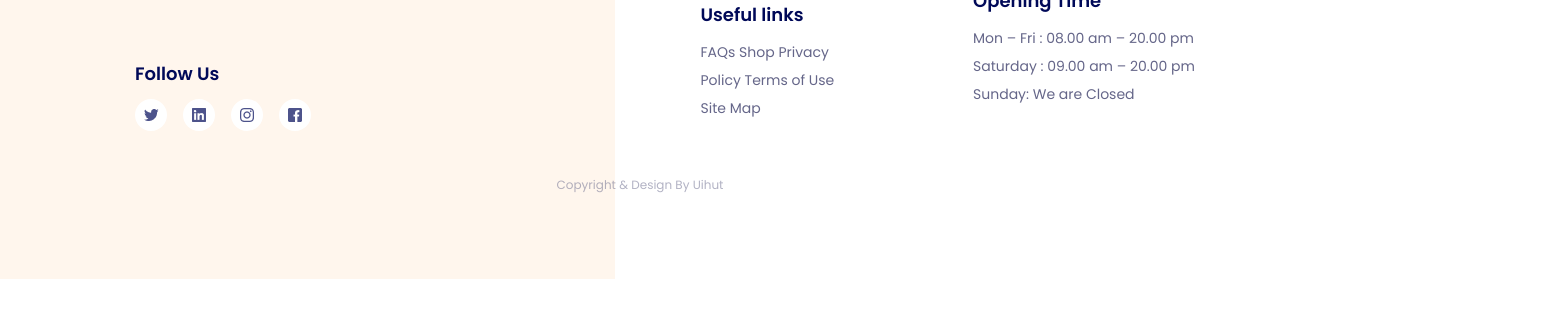
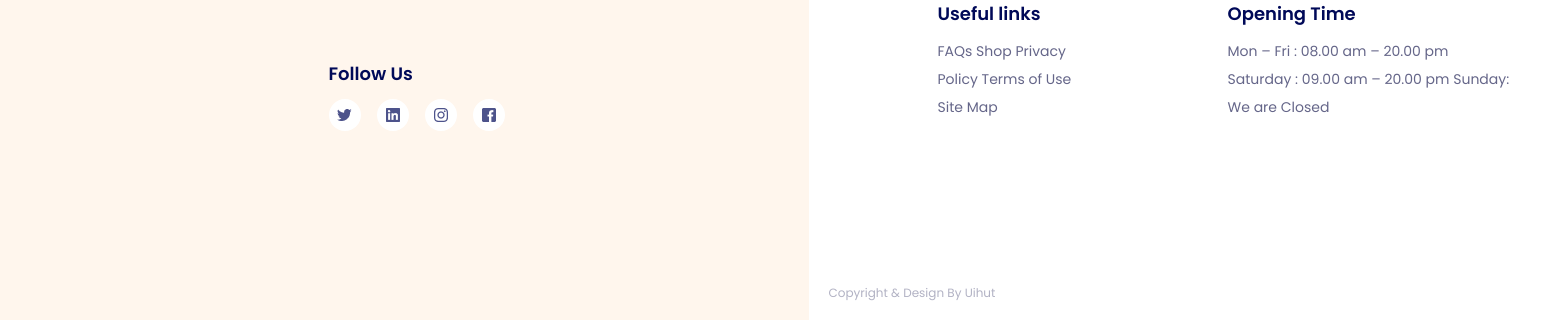
Before and after one commit to phanthiyenngoc/project041508, a plain HTML site: page index.html in a window 1280 px wide. Shown: the part 7097-7417 px from the top of the page, 1567 px wide, since content can reach past the window. Before the commit the page ends 7376 px from the top, so only its background shows below. Drawn offline with Linux system fonts and the light colour scheme; files whose address does not match are found by name.

Commit message:
project04-1608

```diff
--- a/assets/css/style.css
+++ b/assets/css/style.css
@@ -1069,10 +1069,21 @@ li {
   color: #000958;
 }
 /* footer */
+
+.container-footer {
+  width: 1440px;
+  max-width: 100%;
+  background-color: #fff6ed;
+  margin-right: 40rem;
+  height: 54rem;
+}
 .footer {
   position: relative;
   margin-top: 13.1rem;
-  padding-top: 5.2rem;
+
+  display: flex;
+  justify-content: center;
+  height: 54rem;
 }
 
 .footer-group {
@@ -1080,18 +1091,12 @@ li {
   gap: 12.9rem;
 }
 .footer-left {
-  position: absolute;
-  top: 0;
-  left: 0;
-
   background-color: #fff6ed;
-  display: flex;
-  flex-direction: column;
-  justify-content: flex-star;
-
   width: 61.5rem;
   padding: 9.4rem 21.2rem 14.8rem 13.5rem;
   max-width: 100%;
+  height: 54rem;
+  margin-left: 48rem;
 }
 
 .footer-logo {
@@ -1177,17 +1182,19 @@ li {
   justify-content: end;
 
   gap: 13.7rem;
-  width: 52.4rem;
+  width: 75.8rem;
   max-width: 100%;
-  position: absolute;
-  top: 0;
-  right: 0;
+  height: 54rem;
+
+  background-color: #ffff;
+  padding: 5.2rem 5.5rem 11.4rem 12.9rem;
+  position: relative;
 }
 
 .footer-list-group01 {
   display: flex;
   flex-direction: column;
-  justify-content: end;
+  justify-content: center;
   align-items: center;
 }
 .footer-list-group02 {
@@ -1212,13 +1219,20 @@ li {
   line-height: 2.8rem;
   font-weight: 400;
 }
+.footer-right-group {
+  height: 0;
+}
+.footer-by {
+  z-index: 999;
 
-.footer-by {
-  margin-top: 32rem;
+  justify-content: start;
   text-align: center;
   font-size: 1.2rem;
   font-weight: 400;
   line-height: 1.4rem;
   color: #656689;
   opacity: 50%;
+  position: absolute;
+  bottom: 2rem;
+  left: 2rem;
 }
--- a/index.html
+++ b/index.html
@@ -420,7 +420,8 @@
         </div>
       </section>
       <!-- footer -->
-      <footer class="footer">
+      <footer class="container-footer">
+        <div class="footer">
           <div class="footer-left">
             <div class="footer-row01">
               <div class="footer-logo">
@@ -444,7 +445,8 @@
               </div>
             </div>
           </div>
-        <div class="container">
+          <div class="">
+            <div class="footer-right-group">
               <div class="footer-right">
                 <div class="footer-list-group01">
                   <ul class="footer-list">
@@ -466,8 +468,10 @@
                     <li class="footer-desc">Mon – Fri : 08.00 am – 20.00 pm Saturday : 09.00 am – 20.00 pm Sunday: We are Closed</li>
                   </ul>
                 </div>
+                <p class="footer-by">Copyright & Design By Uihut</p>
               </div>
-          <p class="footer-by">Copyright & Design By Uihut</p>
+            </div>
+          </div>
         </div>
       </footer>
     </main>
```
Lines whose indentation alone changed are shown as unchanged.
